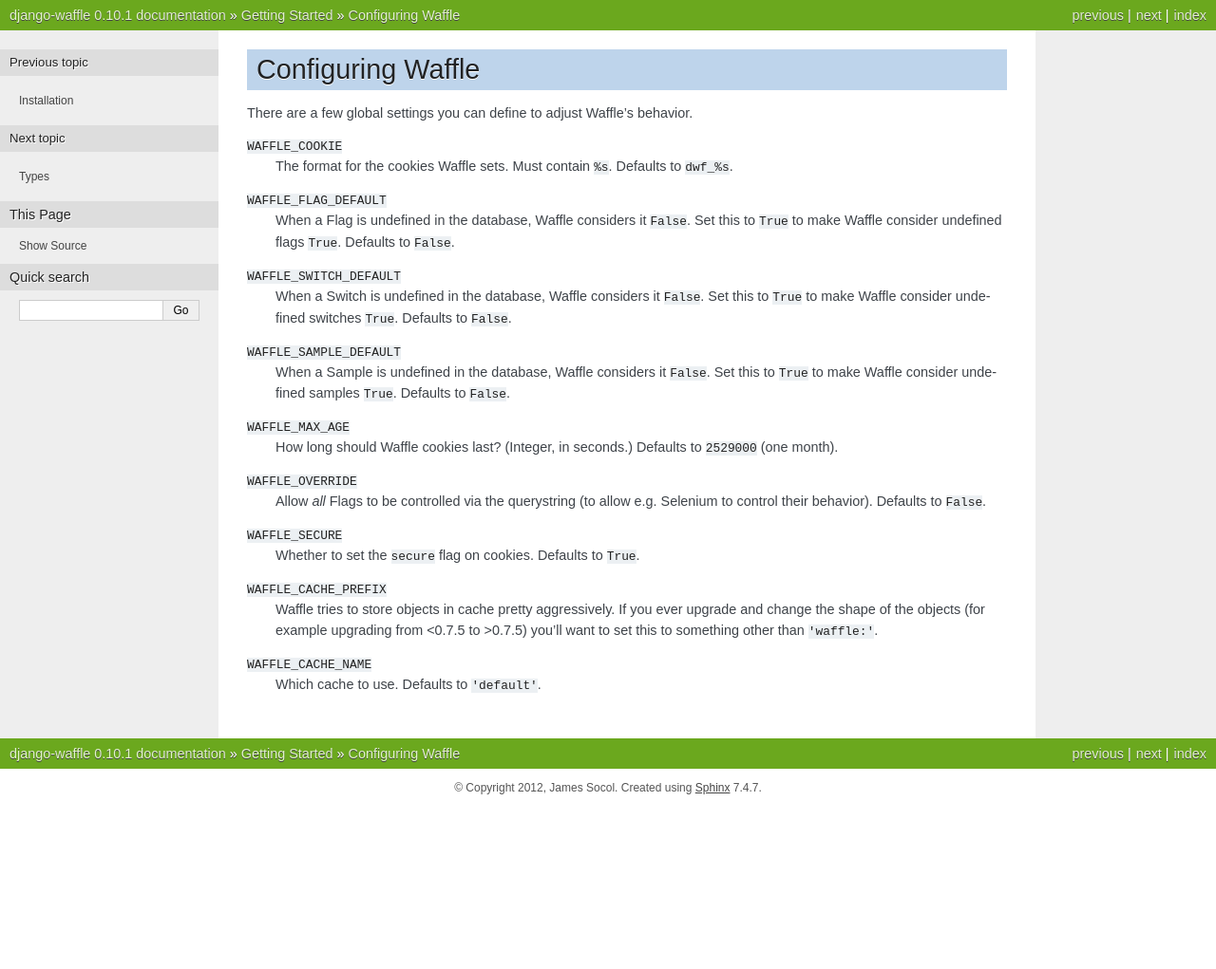
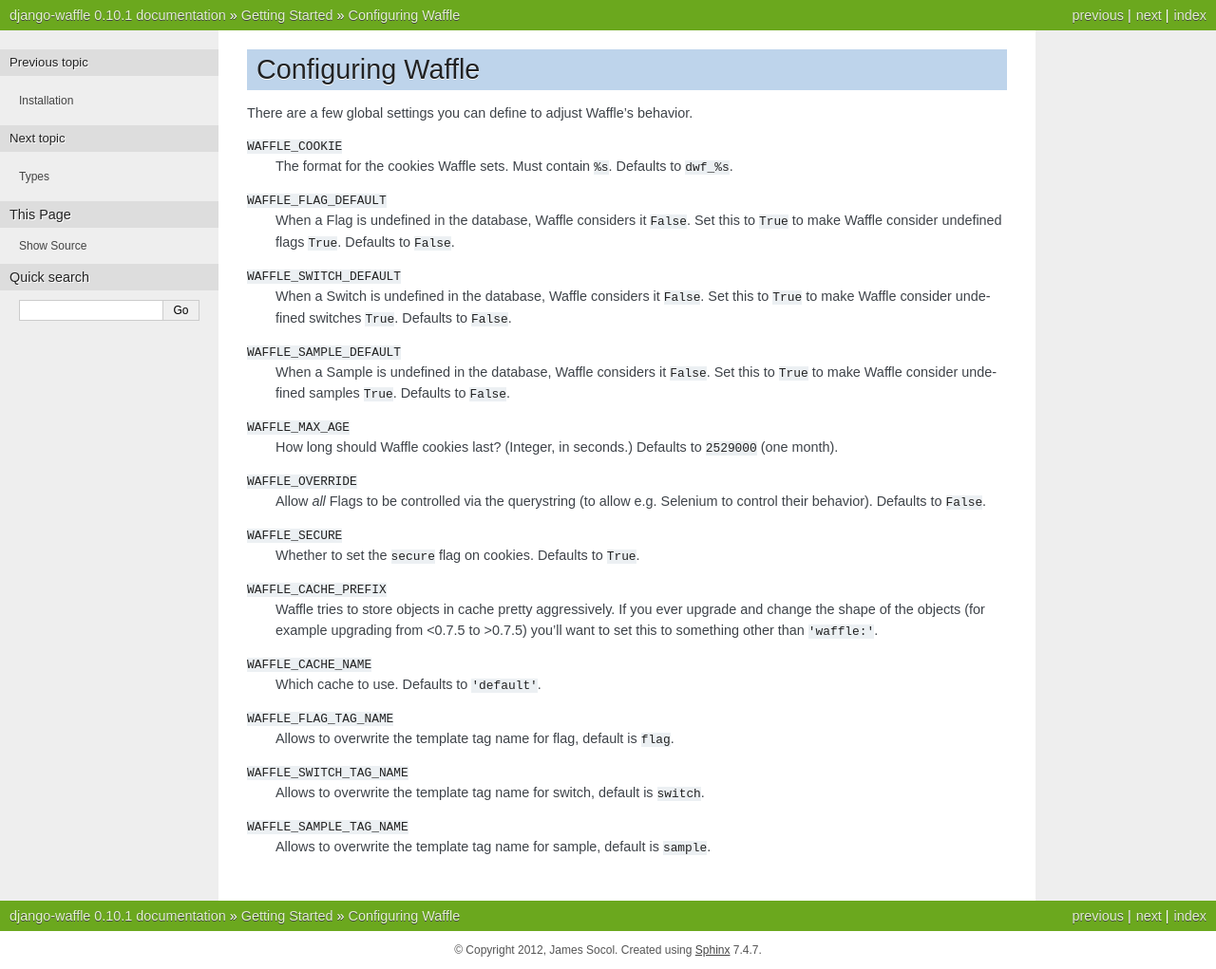
Before and after one commit to jazzband/django-waffle, a Sphinx documentation site: the page built from docs/starting/configuring.rst, in a window 1280 px wide. Shown: the whole page at 95% size. Built offline with Sphinx 7.4.7, drawn with Linux system fonts in a browser that asks for light colours; before the commit the page ends 900 px from its top, so only the background shows below that.

Commit message:
Allow to overwrite the template tag's name to avoid conflicts.
Avoid conflicts with other tags for example the switch/case template tag.

This can be done by defining ``WAFFLE_FLAG_TAG_NAME``, ``WAFFLE_SWITCH_TAG_NAME`` and/or ``WAFFLE_SAMPLE_TAG_NAME`` in the ``settings.py``. This is all optional.

```diff
--- a/docs/starting/configuring.rst
+++ b/docs/starting/configuring.rst
@@ -45,3 +45,13 @@
 
 ``WAFFLE_CACHE_NAME``
     Which cache to use. Defaults to ``'default'``.
+
+
+``WAFFLE_FLAG_TAG_NAME``
+    Allows to overwrite the template tag name for flag, default is ``flag``.
+
+``WAFFLE_SWITCH_TAG_NAME``
+    Allows to overwrite the template tag name for switch, default is ``switch``.
+
+``WAFFLE_SAMPLE_TAG_NAME``
+    Allows to overwrite the template tag name for sample, default is ``sample``.
```
Also changed, not shown: 1 other file.
